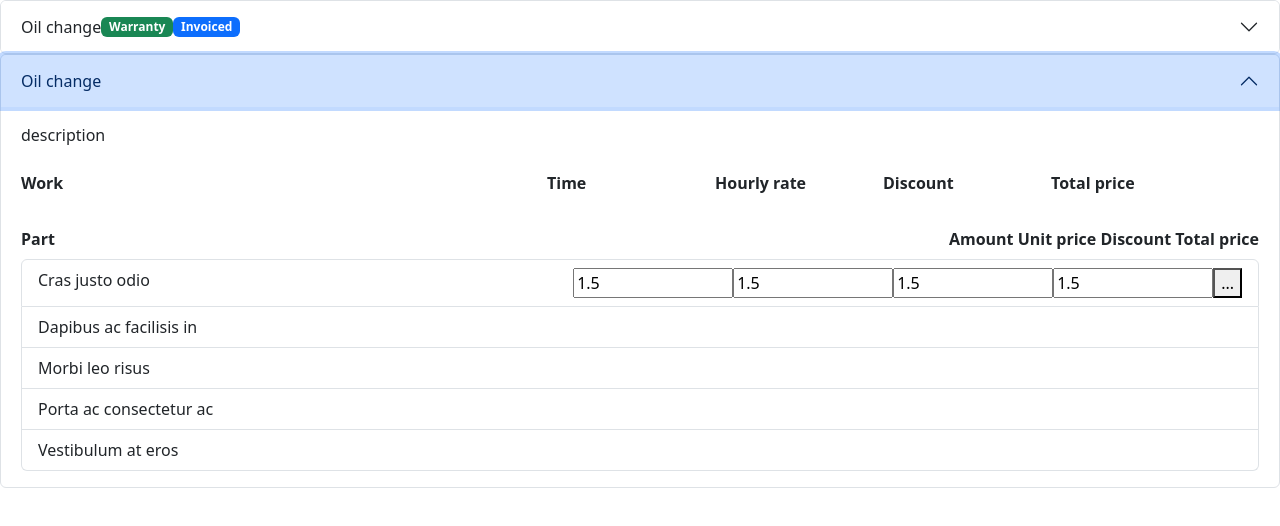
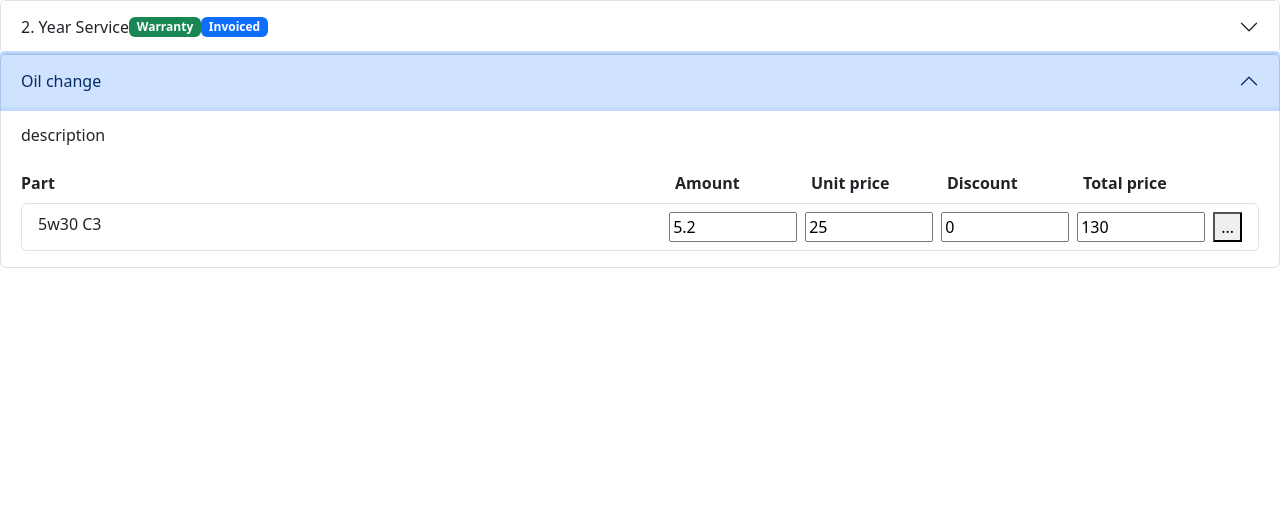
Before and after one commit to WilliwadelmaWisky/GarageDMS, a React (Vite) app: page / in a window 1280 px wide. Both pictures are taken after a click on the button "Oil change". Shown: the top 526 px of the page. Built offline with nearby package versions, Linux system fonts and the light colour scheme.

Commit message:
Working on the ui.

```diff
--- a/src/app/app.tsx
+++ b/src/app/app.tsx
@@ -8,8 +8,36 @@ function App() {
 
   return (
     <>
-      <TaskCard task={{id: "hello", description: "description", title: "Oil change", invoice: "he", work: [ {id: "1", title: "Service", expectedDuration: 1.2, actualDuration: 0, hourlyRate: 100, discount: 0.05}], parts: []}}/>
-      <TaskCard task={{id: "hello", description: "description", title: "Oil change", work: [], parts: []}}/>
+      <TaskCard task={{
+        id: "hello",
+        description: "The service including all the checks as well as the oil change. The service including all the checks as well as the oil change. The service including all the checks as well as the oil change. The service including all the checks as well as the oil change.",
+        title: "2. Year Service",
+        invoice: "he",
+        reports: [
+          { mechanic: "Yes", value: "Replaced the evaporator, no leaks found, the air conditioning is working as expected.", date: new Date() },
+          { mechanic: "Yes", value: "The air-conditioner piping checked, no leaks.\nThe leak is coming from the evaporator.", date: new Date() },
+          { mechanic: "Yes", value: "No leaks found after an hour of searching. Tried sniffing tools and color dye.", date: new Date() },
+        ],
+        works: [
+          {id: "1", title: "Diagnostics", expectedDuration: 1.2, actualDuration: 0, hourlyRate: 100, discount: 0.05},
+          {id: "2", title: "Repair", expectedDuration: 1.2, actualDuration: 0, hourlyRate: 100, discount: 0.05}
+        ],
+        parts: [
+          {id: "1", name: "5w30 C3", amount: 5.2, unitPrice: 25, discount: 0},
+          {id: "1", name: "Oil Filter", amount: 1, unitPrice: 25, discount: 0}
+        ]}}
+      />
+      <TaskCard task={{
+        id: "hello",
+        description: "description",
+        title: "Oil change",
+        reports: [],
+        works: [],
+        parts: [
+          {id: "1", name: "5w30 C3", amount: 5.2, unitPrice: 25, discount: 0}
+        ]
+        }}
+      />
     </>
   )
 }
--- a/src/assets/css/task-card.css
+++ b/src/assets/css/task-card.css
@@ -1,7 +1,36 @@
 input {
-    width: 10em;
+    width: 8em;
 }
 
 .label {
-    width: 10em;
+    width: 8em;
 }
+
+
+.body-container {
+    display: flex;
+    flex-direction: row;
+    justify-content: space-between;
+    gap: 2em;
+}
+
+.report-container {
+    display: flex;
+    flex-direction: column;
+    gap: 1em;
+    width: 30%;
+}
+
+@media screen and (max-width: 900px) {
+    .body-container {
+        display: flex;
+        flex-direction: column;
+    }
+
+    .report-container {
+        display: flex;
+        flex-direction: column;
+        gap: 1em;
+        width: auto;
+    }
+}
--- a/src/components/TaskCard.tsx
+++ b/src/components/TaskCard.tsx
@@ -1,7 +1,8 @@
 import type { Task } from "@dtypes/task"
-import { Badge, ListGroup } from "react-bootstrap";
+import { Alert, Badge, ListGroup, Toast, ToastContainer } from "react-bootstrap";
 import Accordion from "react-bootstrap/esm/Accordion";
 import "@assets/css/task-card.css";
+import { format } from "date-fns";
 
 /**
  *
@@ -16,13 +17,21 @@ interface TaskCardProps {
  */
 export default function TaskCard({ task }: TaskCardProps) {
 
+    const isInvoiced = task.invoice !== undefined;
+    const hasWorks = task.works.length > 0;
+    const hasParts = task.parts !== undefined && task.parts.length > 0;
+    const hasReports = task.reports !== undefined && task.reports.length > 0;
+
     return (
         <Accordion alwaysOpen>
             <Accordion.Item eventKey="0">
                 <Accordion.Header>{task.invoice ? <>{task.title} <Badge bg="success">Warranty</Badge><Badge>Invoiced</Badge></> : task.title}</Accordion.Header>
                 <Accordion.Body>
+                    <div className="body-container">
+                        <div className="flex-fill">
                             {task.description}
-
+                            {hasWorks && (
+                                <>
                                     <div className="fw-bold d-flex justify-content-between mt-4 mb-2">
                                         Work
                                         <div className="d-flex justify-content-between gap-2 pe-5">
@@ -33,45 +42,70 @@ export default function TaskCard({ task }: TaskCardProps) {
                                         </div>
                                     </div>
                                     <ListGroup>
-                        {task.work.map(w => (
+                                        {task.works.map(w => (
                                             <ListGroup.Item key={w.id} className="d-flex justify-content-between">
                                                 {w.title}
                                                 <div className="d-flex justify-content-between gap-2">
-                                    <input type="number" value={w.expectedDuration}/>
-                                    <input type="number" value={w.hourlyRate}/>
-                                    <input type="number" value={w.discount}/>
-                                    <input type="number" value={w.expectedDuration * w.hourlyRate * (1 - w.discount)}/>
+                                                    <input type="number" disabled={isInvoiced} value={w.expectedDuration}/>
+                                                    <input type="number" disabled={isInvoiced} value={w.hourlyRate}/>
+                                                    <input type="number" disabled={isInvoiced} value={w.discount * 100}/>
+                                                    <input type="number" disabled={isInvoiced} value={w.expectedDuration * w.hourlyRate * (1 - w.discount)}/>
                                                     <button>...</button>
                                                 </div>
                                             </ListGroup.Item>
                                         ))}
                                     </ListGroup>
+                                </>
+                            )}
 
+                            {hasParts && (
+                                <>
                                     <div className="fw-bold d-flex justify-content-between mt-4 mb-2">
                                         Part
-                        <div>
-                            Amount
-                            Unit price
-                            Discount
-                            Total price
+                                        <div className="d-flex justify-content-between gap-2 pe-5">
+                                            <span className="label">Amount</span>
+                                            <span className="label">Unit price</span>
+                                            <span className="label">Discount</span>
+                                            <span className="label">Total price</span>
                                         </div>
                                     </div>
                                     <ListGroup>
+                                        {task.parts!.map(part => (
                                             <ListGroup.Item className="d-flex justify-content-between">
-                            Cras justo odio
-                            <div>
-                                <input type="number" value={1.50}/>
-                                <input type="number" value={1.50}/>
-                                <input type="number" value={1.50}/>
-                                <input type="number" value={1.50}/>
+                                                {part.name}
+                                                <div className="d-flex justify-content-between gap-2">
+                                                    <input type="number" disabled={isInvoiced} value={part.amount}/>
+                                                    <input type="number" disabled={isInvoiced} value={part.unitPrice}/>
+                                                    <input type="number" disabled={isInvoiced} value={part.discount * 100}/>
+                                                    <input type="number" disabled={isInvoiced} value={part.amount * part.unitPrice * (1 - part.discount)}/>
                                                     <button>...</button>
                                                 </div>
                                             </ListGroup.Item>
-                        <ListGroup.Item>Dapibus ac facilisis in</ListGroup.Item>
-                        <ListGroup.Item>Morbi leo risus</ListGroup.Item>
-                        <ListGroup.Item>Porta ac consectetur ac</ListGroup.Item>
-                        <ListGroup.Item>Vestibulum at eros</ListGroup.Item>
+                                        ))}
                                     </ListGroup>
+                                </>
+                            )}
+                        </div>
+
+                        {hasReports && (
+                            <div className="report-container">
+                                Reports of Mechanics
+                                <div className="d-flex flex-column gap-2">
+                                    {task.reports!.map(report => (
+                                        <Toast key={report.date.toString()} className="w-100">
+                                            <Toast.Header closeButton={false}>
+                                                <strong className="me-auto">{report.mechanic}</strong>
+                                                <strong>{format(report.date, "d.M.yyyy")}</strong>
+                                            </Toast.Header>
+                                            <Toast.Body>
+                                                {report.value}
+                                            </Toast.Body>
+                                        </Toast>
+                                    ))}
+                                </div>
+                            </div>
+                        )}
+                    </div>
                 </Accordion.Body>
             </Accordion.Item>
         </Accordion>
```
Also changed, not shown: src/types/task.ts (+12 -3 lines). Lines whose indentation alone changed are shown as unchanged.
